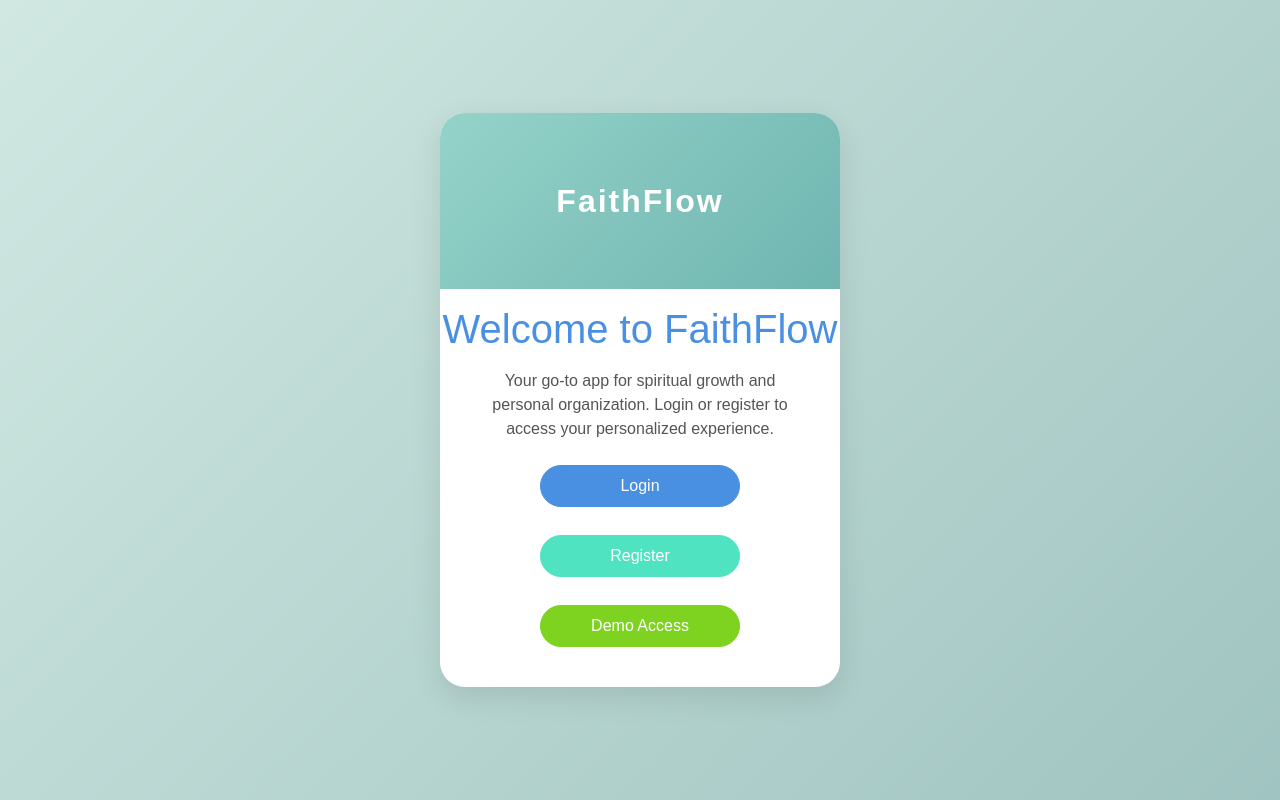
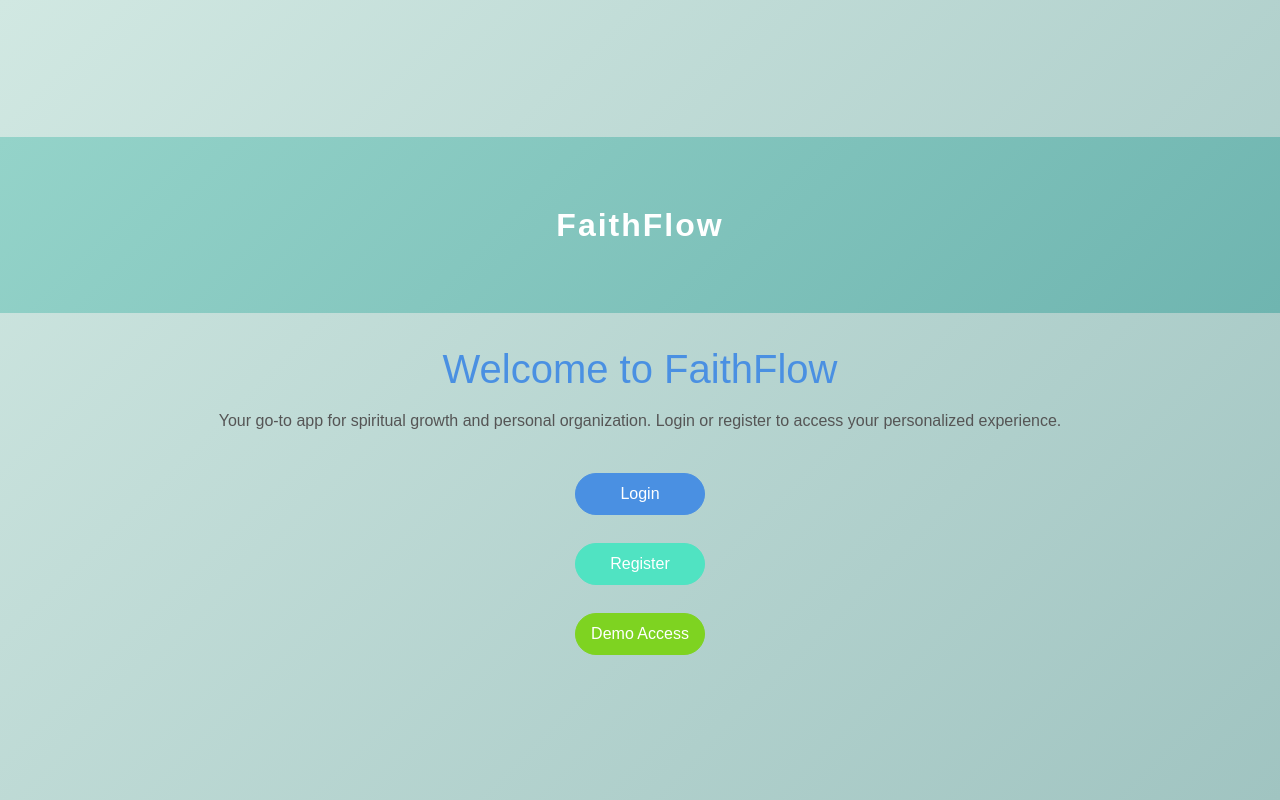
Before and after one commit to abdelhadi-benslim-19/FaithFlow, a plain HTML site: page index.html in a window 1280 px wide. Drawn offline with nearby package versions, Linux system fonts and the light colour scheme.

Commit message:
Update index.html

```diff
--- a/index.html
+++ b/index.html
@@ -8,7 +8,7 @@
     <link rel="stylesheet" href="https://maxcdn.bootstrapcdn.com/bootstrap/5.1.3/css/bootstrap.min.css">
     <link rel="stylesheet" href="./assets/css/styles.css"> <!-- Your custom styles -->
     <style>
-        /* Additional custom styles for responsiveness and aesthetics */
+        /* Full-screen layout with modern aesthetic */
         body {
             font-family: 'Arial', sans-serif;
             background: linear-gradient(135deg, #d1e8e2, #a0c4c1);
@@ -17,23 +17,15 @@
             padding: 0;
             min-height: 100vh;
             display: flex;
+            flex-direction: column;
+            justify-content: center;
             align-items: center;
-            justify-content: center;
-        }
-
-        .welcome-container {
-            background-color: #fff;
-            border-radius: 25px;
-            box-shadow: 0px 10px 30px rgba(0, 0, 0, 0.1);
-            overflow: hidden;
             text-align: center;
-            max-width: 400px;
-            width: 100%;
-            margin: 1rem;
         }
 
         .header-image {
             background: linear-gradient(135deg, #94d3c9, #6fb5b0);
+            width: 100%;
             padding: 3rem 0;
             color: #fff;
         }
@@ -46,22 +38,22 @@
 
         h1 {
             color: #4a90e2;
-            margin: 1rem 0;
+            margin: 2rem 0 1rem 0;
         }
 
         p {
             color: #555;
-            margin: 1rem;
+            margin-bottom: 2rem;
             padding: 0 2rem;
         }
 
         .btn-custom {
             width: 100%;
-            max-width: 200px; /* Reduced button size */
+            max-width: 200px;
             margin: 0.5rem auto;
             border-radius: 25px;
-            padding: 8px 15px; /* Reduced padding */
-            font-size: 1rem; /* Adjusted font size */
+            padding: 8px 15px;
+            font-size: 1rem;
         }
 
         .btn-primary {
@@ -101,9 +93,8 @@
         .btn-container {
             display: flex;
             flex-direction: column;
-            align-items: center; /* Centered the buttons */
-            gap: 0.75rem; /* Adjusted space between buttons */
-            padding-bottom: 2rem;
+            align-items: center;
+            gap: 0.75rem;
         }
 
         /* Responsive design adjustments */
@@ -116,7 +107,6 @@
 </head>
 
 <body>
-    <div class="welcome-container">
     <div class="header-image">
         <div class="logo-text">FaithFlow</div>
     </div>
@@ -127,7 +117,6 @@
         <a href="./register.html" class="btn btn-secondary btn-custom">Register</a>
         <a href="./home.html" class="btn btn-success btn-custom">Demo Access</a>
     </div>
-    </div>
 
     <script src="https://code.jquery.com/jquery-3.6.0.min.js"></script>
     <script src="https://cdn.jsdelivr.net/npm/bootstrap@5.1.3/dist/js/bootstrap.bundle.min.js"></script>
```
Lines whose indentation alone changed are shown as unchanged.
